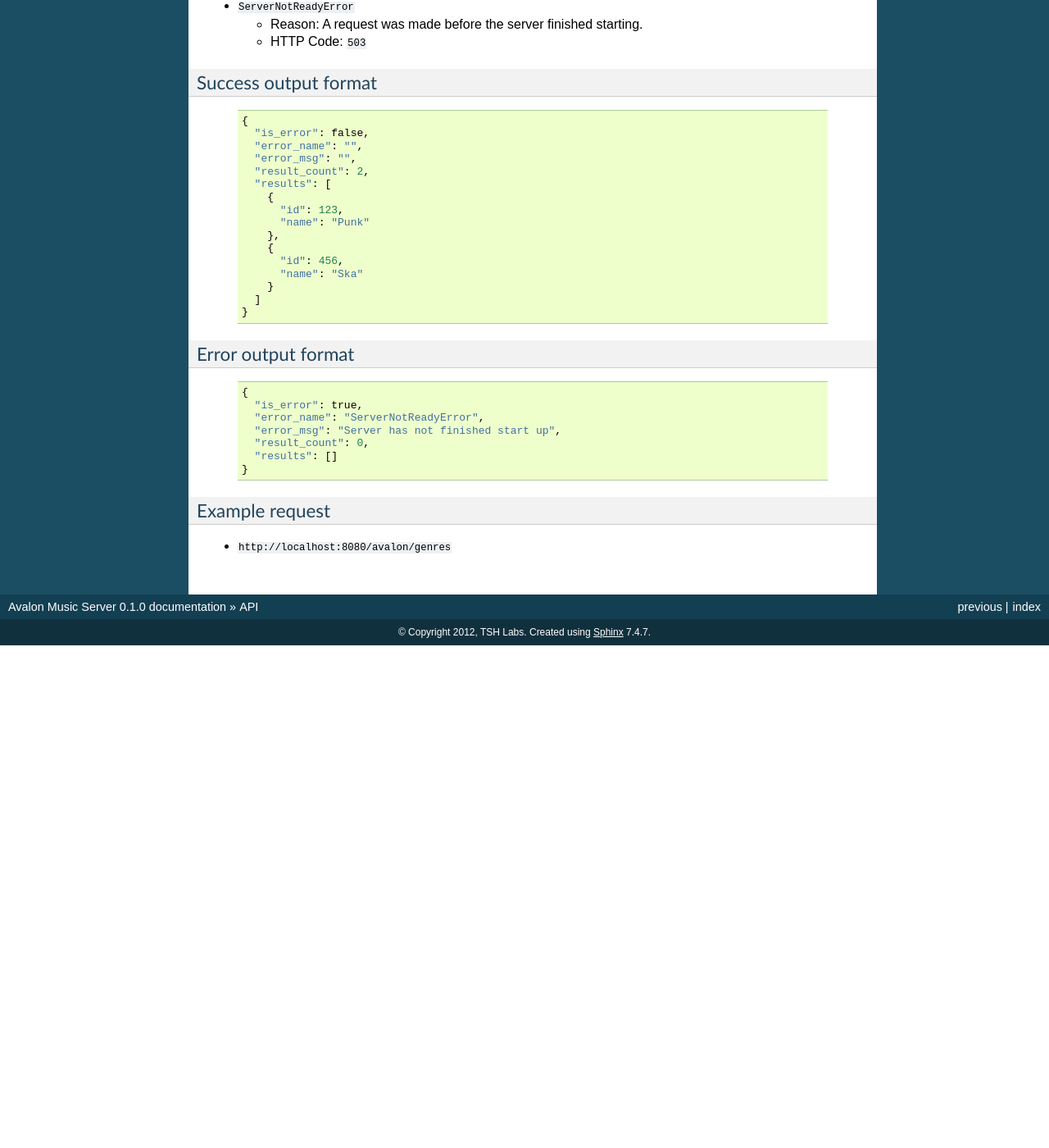
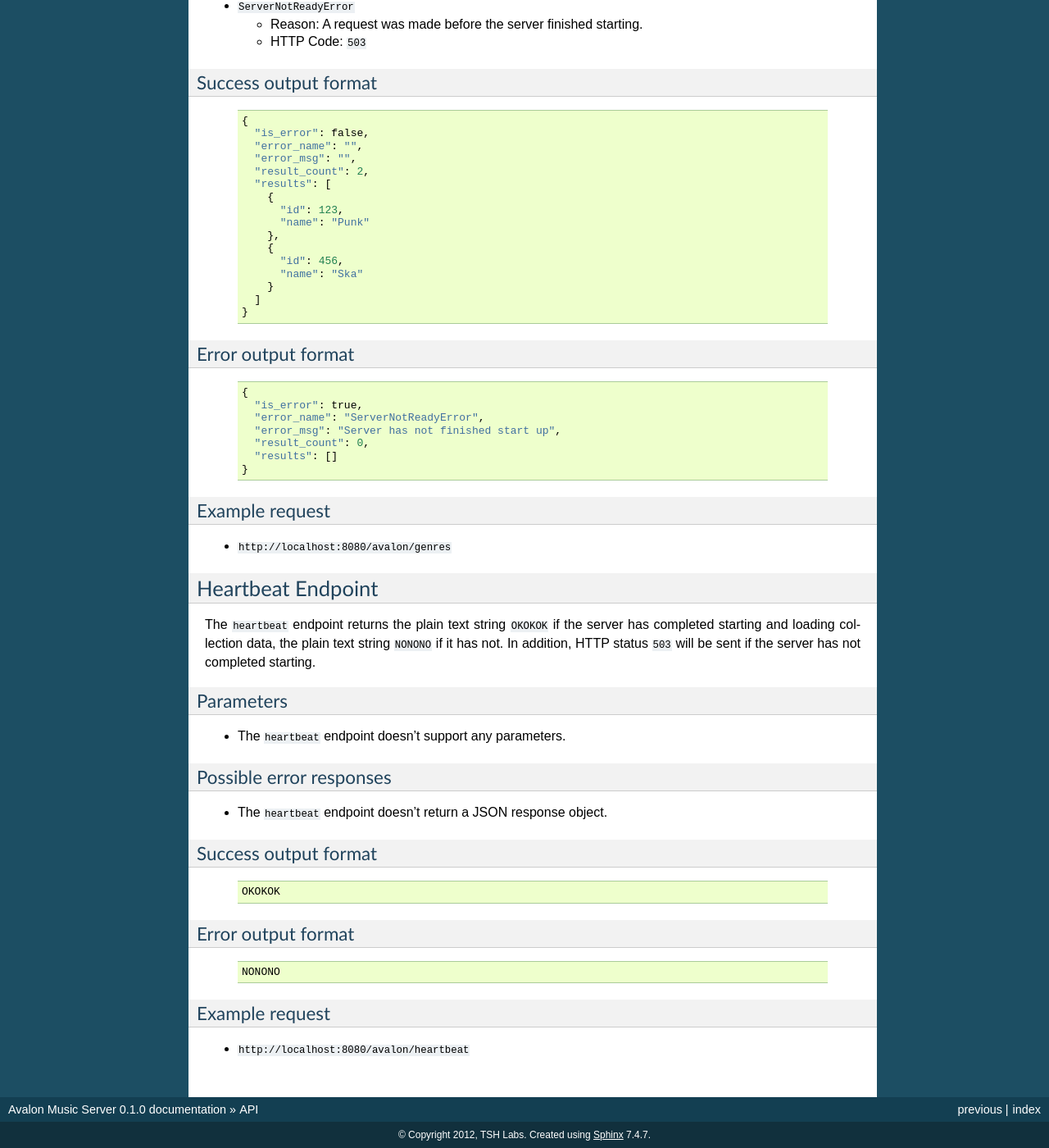
Before and after one commit to 56quarters/avalonms, a Sphinx documentation site: the page built from doc/api.rst, in a window 1280 px wide and 1400 px high, scrolled down 4235 px. Shown: the whole window at 82% size. Built offline with Sphinx 7.4.7, drawn with Linux system fonts in a browser that asks for light colours; before the commit the page ends 5022 px from its top, so only the background shows below that; some of the changed text lies outside the part shown.

Commit message:
Doc preview and heartbeat docs

```diff
--- a/doc/api.rst
+++ b/doc/api.rst
@@ -30,3 +30,5 @@ the server in text/html format.
 .. include:: api/artists.rst
 
 .. include:: api/genres.rst
+
+.. include:: api/heartbeat.rst
--- a/doc/api/heartbeat.rst
+++ b/doc/api/heartbeat.rst
@@ -1,2 +1,42 @@
 Heartbeat Endpoint
 ~~~~~~~~~~~~~~~~~~
+
+The ``heartbeat`` endpoint returns the plain text string ``OKOKOK`` if the server has
+completed starting and loading collection data, the plain text string ``NONONO`` if it
+has not. In addition, HTTP status ``503`` will be sent if the server has not completed
+starting.
+
+
+Parameters
+^^^^^^^^^^
+
+* The ``heartbeat`` endpoint doesn't support any parameters.
+
+
+Possible error responses
+^^^^^^^^^^^^^^^^^^^^^^^^
+
+* The ``heartbeat`` endpoint doesn't return a JSON response object.
+
+
+Success output format
+^^^^^^^^^^^^^^^^^^^^^
+
+  ::
+
+    OKOKOK
+
+
+Error output format
+^^^^^^^^^^^^^^^^^^^
+
+
+  ::
+
+    NONONO
+
+
+Example request
+^^^^^^^^^^^^^^^
+
+* ``http://localhost:8080/avalon/heartbeat``
```
Also changed, not shown: 1 other file.
